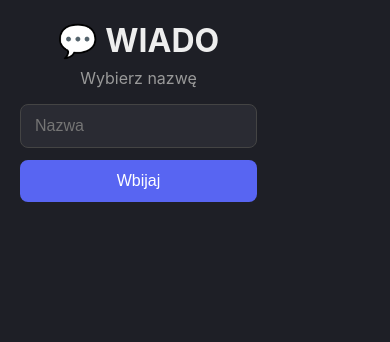
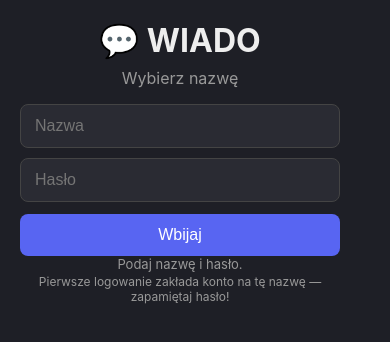
Before and after one commit to Antos1812/privateCHAT, a website: page public/index.html in a window 390 px wide. Both pictures are taken after a click on the button "Wbijaj". Drawn offline with nearby package versions, Linux system fonts and the light colour scheme; no server answers.

Commit message:
auth login plus password added

```diff
--- a/package.json
+++ b/package.json
@@ -7,6 +7,7 @@
     "start": "node server.js"
   },
   "dependencies": {
+    "bcryptjs": "^2.4.3",
     "better-sqlite3": "^11.3.0",
     "express": "^4.19.2",
     "socket.io": "^4.7.5"
--- a/public/index.html
+++ b/public/index.html
@@ -36,6 +36,27 @@
     background: #2a2b33;
     color: #eee;
     margin-right: 8px;
+  }
+  #password-input {
+    padding: 10px 14px;
+    font-size: 16px;
+    border-radius: 8px;
+    border: 1px solid #444;
+    background: #2a2b33;
+    color: #eee;
+    margin-right: 8px;
+  }
+  #auth-error {
+    color: #f28b82;
+    font-size: 13px;
+    min-height: 18px;
+    margin: 10px 0 0 0;
+  }
+  #auth-hint {
+    color: #777;
+    font-size: 12px;
+    max-width: 320px;
+    margin: 4px auto 0 auto;
   }
   #join-btn {
     padding: 10px 18px;
@@ -228,6 +249,13 @@
       font-size: 16px;
       padding: 12px 14px;
       width: 100%;
+      margin: 0 0 10px 0;
+      display: block;
+    }
+    #password-input {
+      font-size: 16px;
+      padding: 12px 14px;
+      width: 100%;
       margin: 0 0 12px 0;
       display: block;
     }
@@ -246,7 +274,10 @@
     <h1>💬 WIADO</h1>
     <p>Wybierz nazwę</p>
     <input id="name-input" placeholder="Nazwa" maxlength="20" />
+    <input id="password-input" type="password" placeholder="Hasło" />
     <button id="join-btn">Wbijaj</button>
+    <p id="auth-error"></p>
+    <p id="auth-hint">Pierwsze logowanie zakłada konto na tę nazwę — zapamiętaj hasło!</p>
   </div>
 
   <!-- Screen 2: the actual chat -->
@@ -281,7 +312,9 @@
     const joinScreen = document.getElementById("join-screen");
     const chatScreen = document.getElementById("chat-screen");
     const nameInput = document.getElementById("name-input");
+    const passwordInput = document.getElementById("password-input");
     const joinBtn = document.getElementById("join-btn");
+    const authError = document.getElementById("auth-error");
     const messages = document.getElementById("messages");
     const msgInput = document.getElementById("msg-input");
     const sendBtn = document.getElementById("send-btn");
@@ -364,9 +397,23 @@
 
     function join() {
       const name = nameInput.value.trim();
-      if (!name) return;
-      myName = name;
-      socket.emit("join", name);
+      const password = passwordInput.value;
+      if (!name || !password) {
+        authError.textContent = "Podaj nazwę i hasło.";
+        return;
+      }
+      authError.textContent = "";
+      joinBtn.disabled = true;
+      socket.emit("auth", { username: name, password });
+    }
+
+    socket.on("auth error", (message) => {
+      authError.textContent = message;
+      joinBtn.disabled = false;
+    });
+
+    socket.on("auth success", (displayName) => {
+      myName = displayName;
       joinScreen.style.display = "none";
       chatScreen.style.display = "flex";
       msgInput.focus();
@@ -375,7 +422,7 @@
       if ("Notification" in window && Notification.permission === "default") {
         Notification.requestPermission();
       }
-    }
+    });
 
     // Show a popup notification only when the person isn't looking at the tab
     function notify(title, body) {
@@ -396,6 +443,9 @@
 
     joinBtn.addEventListener("click", join);
     nameInput.addEventListener("keydown", (e) => {
+      if (e.key === "Enter") passwordInput.focus();
+    });
+    passwordInput.addEventListener("keydown", (e) => {
       if (e.key === "Enter") join();
     });
 
```
Also changed, not shown: server.js (+71 -14 lines).
